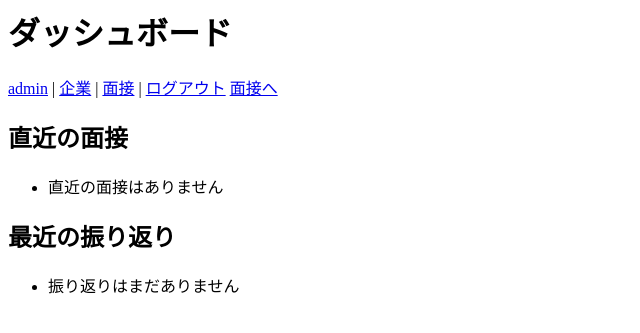
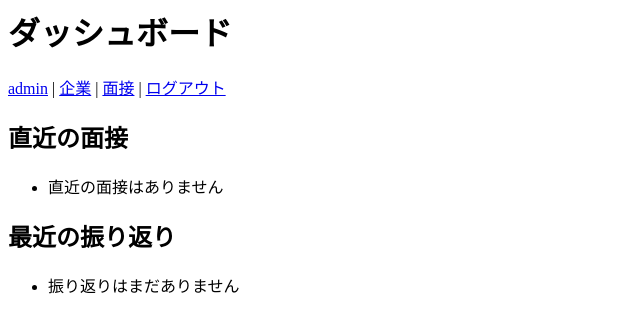
Before and after one commit to 2haruto/shukatsu-manager, a Django app: page / in a window 1280 px wide. Shown: the top 333 px of the page, without its empty margins (0-640 px from the left). Run offline with Django 5.2, Linux system fonts and the light colour scheme; the visitor is signed in with stand-in values (Sample User, id 1); data that the repository does not hold is empty.

Commit message:
Fix dashboard links

```diff
--- a/templates/dashboard.html
+++ b/templates/dashboard.html
@@ -5,8 +5,6 @@
   <a href="{% url 'company_list' %}">企業</a> |
   <a href="{% url 'interview_list' %}">面接</a> |
   <a href="{% url 'logout' %}">ログアウト</a>
-  <a href="{% url 'interview_detail' r.interview.id %}">面接へ</a>
-
 </p>
 
 <h2>直近の面接</h2>
@@ -14,7 +12,7 @@
   {% for i in upcoming %}
     <li>
       {{ i.scheduled_at|date:"Y-m-d H:i" }} - {{ i.company.name }}（{{ i.get_stage_display }}）
-      <a href="{% url 'interview_detail' i.id %}">詳細</a>
+      <a href="{% url 'interview_detail' i.pk %}">詳細</a>
     </li>
   {% empty %}
     <li>直近の面接はありません</li>
@@ -28,7 +26,7 @@
       {{ r.created_at|date:"Y-m-d H:i" }} -
       {{ r.interview.company.name }}：
       {{ r.question|truncatechars:30 }}
-      <a href="{% url 'interview_detail' r.interview.id %}">面接へ</a>
+      <a href="{% url 'interview_detail' r.interview.pk %}">面接へ</a>
     </li>
   {% empty %}
     <li>振り返りはまだありません</li>
```
